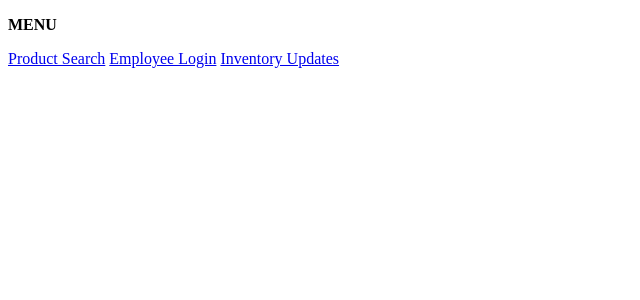
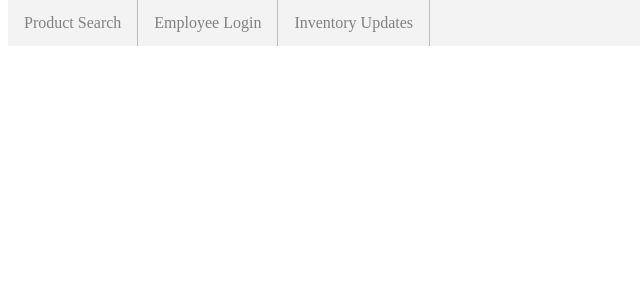
Before and after one commit to dataleake/Grocery, a PHP site: page /gs_menu.php in a window 1280 px wide. Shown: the top 300 px of the page, without its empty margins (0-640 px from the left). Run offline with PHP 8.4, Linux system fonts and the light colour scheme.

Commit message:
Updated menu

```diff
--- a/gs_menu.php
+++ b/gs_menu.php
@@ -1,11 +1,45 @@
 <!DOCTYPE html>
 <html>
 <head>
-<p><b>MENU</b></p>
-	<a href = "/aws/gs_search.php">Product Search</a>
-        <a href = "/aws/gs_login.php">Employee Login</a>
+<style>
+	ul {
+		list-style-type: none;
+		margin: 0;
+		padding: 0;
+		overflow: hidden;
+		background-color: #f3f3f3;
+		position: fixed;
+		top: 0;
+		width: 100%;
+	}
+	li {
+		float: left;
+		border-right: 1px solid #bbb;
+	}
+	li:last_child {
+		border-right: none;
+	}
+	li a {
+		display: block;
+		color: gray;
+	 	text-align: center;
+		padding: 14px 16px;
+		text-decoration: none;
+	}
+	li a:hover {
+		background-color: #111;
+	}
+	.active {
+		background-color: #4CAF50;
+	}
+</style>
+
+<ul>
+	<li><a href = "/aws/gs_search.php">Product Search</a></li>
+       <li> <a href = "/aws/gs_login.php">Employee Login</a></li>
       <!-- This page is a practice template for redirecting people who arent logged in-->
-        <a href = "/aws/gs_updates.php">Inventory Updates</a>
+       <li> <a href = "/aws/gs_updates.php">Inventory Updates</a></li>
+</ul>
 </head>
 
 </html>
```
Also changed, not shown: gs_search.php (+8 -5 lines).
